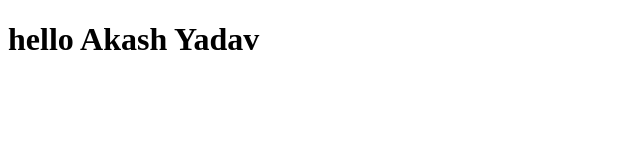
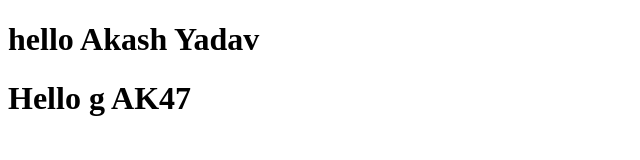
Before and after one commit to aakash524/localrepo, a plain HTML site: page index.html in a window 1280 px wide. Shown: the whole page, without its empty margins (0-640 px from the left). Drawn offline with Linux system fonts and the light colour scheme.

Commit message:
new handing

```diff
--- a/index.html
+++ b/index.html
@@ -7,5 +7,6 @@
 </head>
 <body>
     <h1> hello Akash Yadav </h1>
+    <h1> Hello g AK47 </h1>
 </body>
 </html>
```
